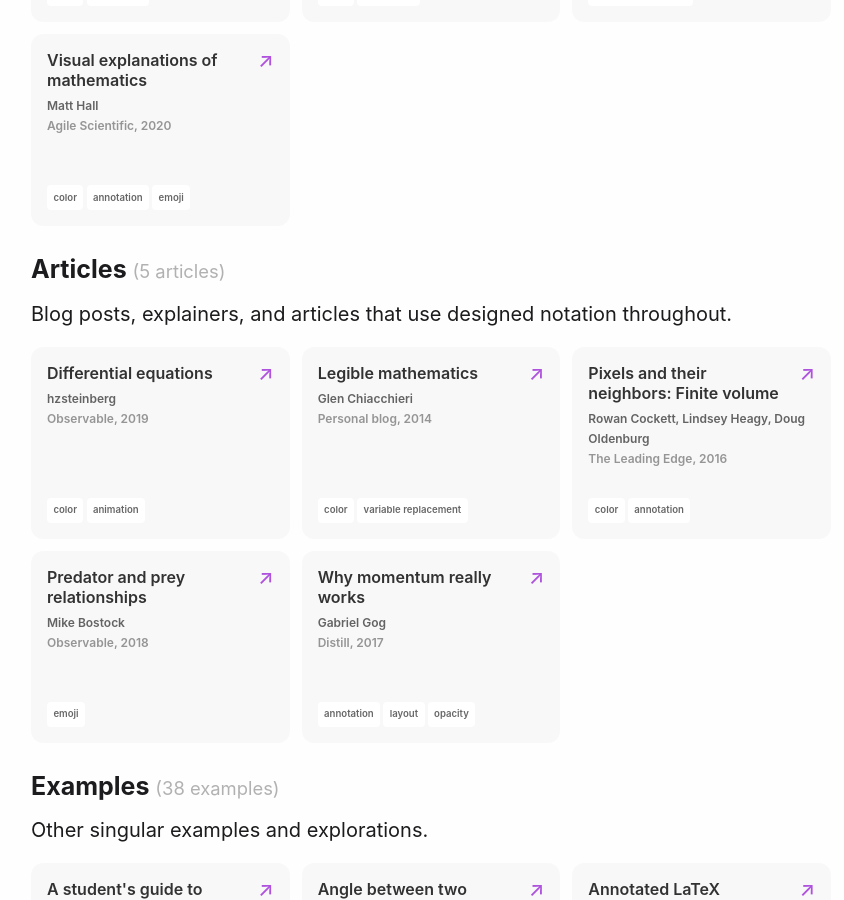
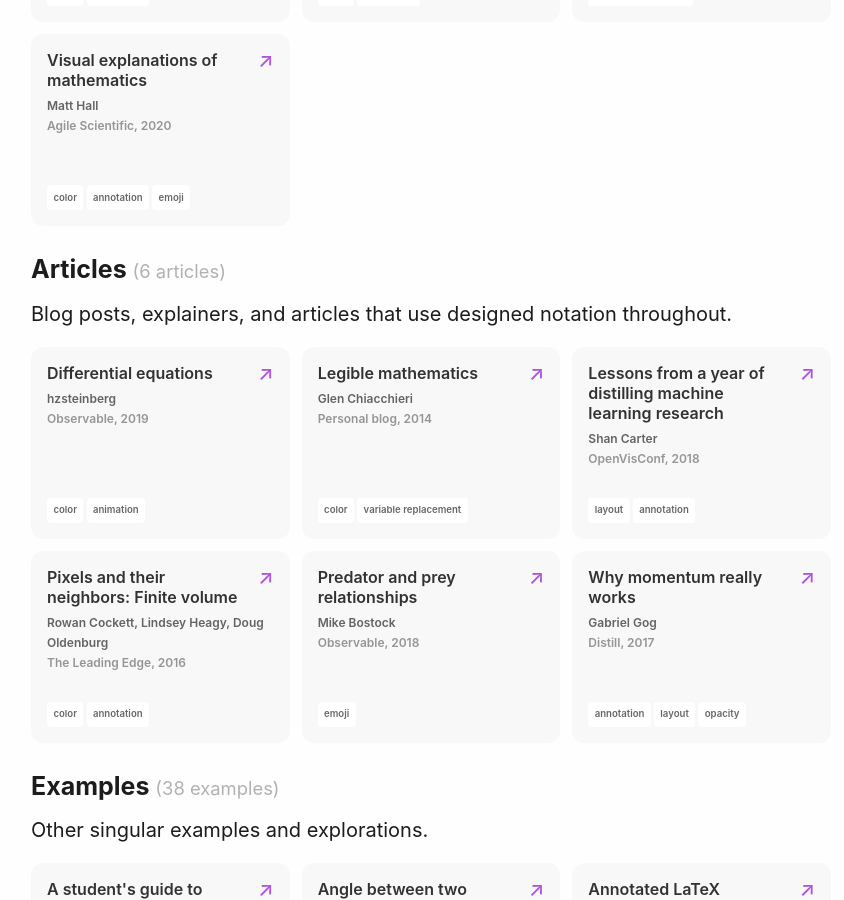
Before and after one commit to fredhohman/awesome-mathematical-notation-design, a Jekyll site: the page built from index.md, in a window 1280 px wide and 900 px high, scrolled down 1239 px. Shown: the whole window, without its empty margins (209-1053 px from the left). Built offline with Jekyll 4.4.1, drawn with Linux system fonts in a browser that asks for light colours.

Commit message:
feat: add openvisconf talk article

```diff
--- a/_data/examples.yaml
+++ b/_data/examples.yaml
@@ -489,3 +489,13 @@
   type: collection
   tags:
     - interactive graphics
+
+- title: Lessons from a year of distilling machine learning research
+  author: Shan Carter
+  publication: OpenVisConf
+  year: 2018
+  link: https://www.youtube.com/watch?v=jlZsgUZaIyY
+  type: article
+  tags:
+    - layout
+    - annotation
```
